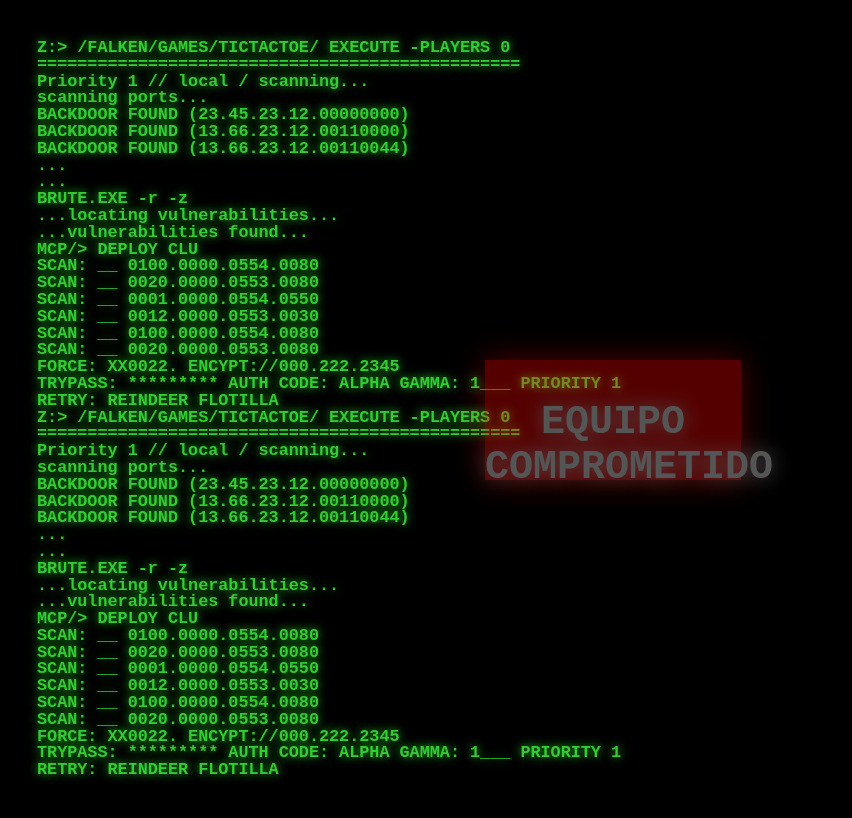
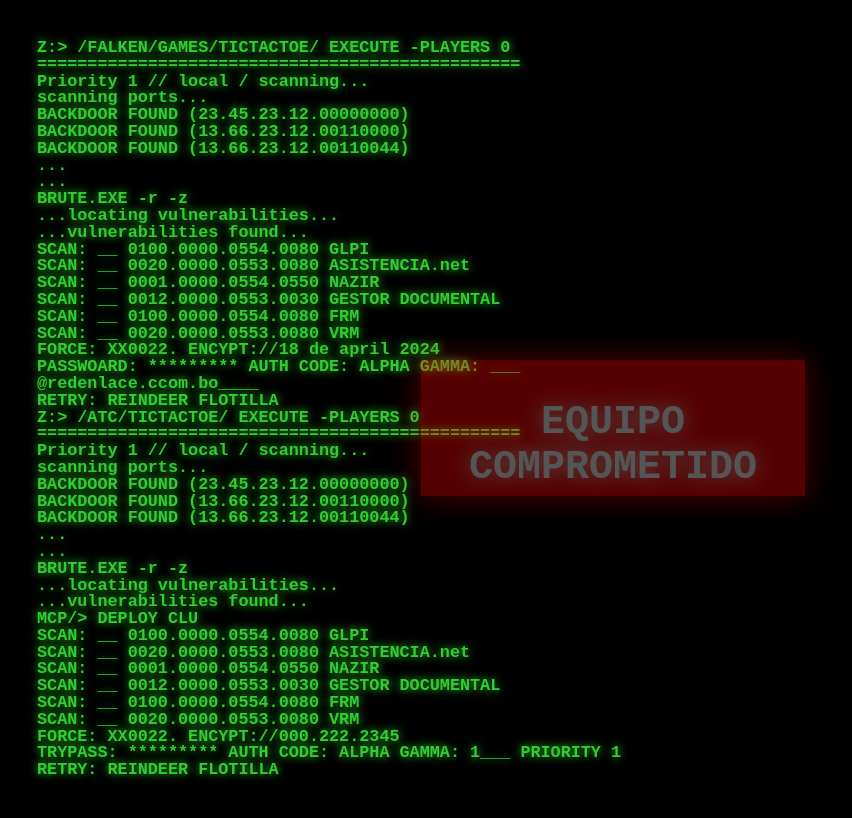
Before and after one commit to Sentinel-redenlace/atc, a plain HTML site: page index.html in a window 1280 px wide. Shown: the whole page, without its empty margins (27-879 px from the left). Drawn offline with Linux system fonts and the light colour scheme.

Commit message:
cambio para enlazar con google analytics

```diff
--- a/index.html
+++ b/index.html
@@ -5,15 +5,16 @@
     <meta name="viewport"
           content="width=device-width, user-scalable=no, initial-scale=1.0, maximum-scale=1.0, minimum-scale=1.0">
     <meta http-equiv="X-UA-Compatible" content="ie=edge">
-    <title>Document</title>
+    <title>files-atc</title>
     <link href="src/css/style.css" rel="stylesheet" type="text/css"/>
     <script async src="https://www.googletagmanager.com/gtag/js?id=G-RP89B7KKSH"></script>
+    <script async src="https://www.googletagmanager.com/gtag/js?id=G-CSBD29E6J0"></script>
     <script>
-        window.dataLayer = window.dataLayer || [];
-        function gtag(){dataLayer.push(arguments);}
-        gtag('js', new Date());
+      window.dataLayer = window.dataLayer || [];
+      function gtag(){dataLayer.push(arguments);}
+      gtag('js', new Date());
 
-        gtag('config', 'G-RP89B7KKSH');
+      gtag('config', 'G-CSBD29E6J0');
     </script>
 </head>
 <body>
--- a/src/css/style.css
+++ b/src/css/style.css
@@ -31,10 +31,10 @@ p {
     box-shadow: 0 0 30px red;
     text-shadow: 0 0 20px white;
     color: white;
-    width: 20vw;
-    height: 15vh;
+    width: 30vw;
+    height: 17vh;
     position: absolute;
-    left: 50%;
+    left: 45%;
     margin-left: -10vw;
     top: 50%;
     margin-top: -5vh;
--- a/src/js/script.js
+++ b/src/js/script.js
@@ -2,6 +2,28 @@ var intervalID = window.setInterval(updateScreen, 200);
 var c = document.getElementById("console");
 
 var txt = [
+    "FORCE: XX0022. ENCYPT://18 de april 2024 ",
+    "PASSWOARD: ********* AUTH CODE: ALPHA GAMMA: ___ @redenlace.ccom.bo____",
+    "RETRY: REINDEER FLOTILLA",
+    "Z:> /ATC/TICTACTOE/ EXECUTE -PLAYERS 0",
+    "================================================",
+    "Priority 1 // local / scanning...",
+    "scanning ports...",
+    "BACKDOOR FOUND (23.45.23.12.00000000)",
+    "BACKDOOR FOUND (13.66.23.12.00110000)",
+    "BACKDOOR FOUND (13.66.23.12.00110044)",
+    "...",
+    "...",
+    "BRUTE.EXE -r -z",
+    "...locating vulnerabilities...",
+    "...vulnerabilities found...",
+    "MCP/> DEPLOY CLU",
+    "SCAN: __ 0100.0000.0554.0080 GLPI",
+    "SCAN: __ 0020.0000.0553.0080 ASISTENCIA.net",
+    "SCAN: __ 0001.0000.0554.0550 NAZIR",
+    "SCAN: __ 0012.0000.0553.0030 GESTOR DOCUMENTAL",
+    "SCAN: __ 0100.0000.0554.0080 FRM",
+    "SCAN: __ 0020.0000.0553.0080 VRM",
     "FORCE: XX0022. ENCYPT://000.222.2345",
     "TRYPASS: ********* AUTH CODE: ALPHA GAMMA: 1___ PRIORITY 1",
     "RETRY: REINDEER FLOTILLA",
@@ -17,35 +39,12 @@ var txt = [
     "BRUTE.EXE -r -z",
     "...locating vulnerabilities...",
     "...vulnerabilities found...",
-    "MCP/> DEPLOY CLU",
-    "SCAN: __ 0100.0000.0554.0080",
-    "SCAN: __ 0020.0000.0553.0080",
-    "SCAN: __ 0001.0000.0554.0550",
-    "SCAN: __ 0012.0000.0553.0030",
-    "SCAN: __ 0100.0000.0554.0080",
-    "SCAN: __ 0020.0000.0553.0080",
-    "FORCE: XX0022. ENCYPT://000.222.2345",
-    "TRYPASS: ********* AUTH CODE: ALPHA GAMMA: 1___ PRIORITY 1",
-    "RETRY: REINDEER FLOTILLA",
-    "Z:> /FALKEN/GAMES/TICTACTOE/ EXECUTE -PLAYERS 0",
-    "================================================",
-    "Priority 1 // local / scanning...",
-    "scanning ports...",
-    "BACKDOOR FOUND (23.45.23.12.00000000)",
-    "BACKDOOR FOUND (13.66.23.12.00110000)",
-    "BACKDOOR FOUND (13.66.23.12.00110044)",
-    "...",
-    "...",
-    "BRUTE.EXE -r -z",
-    "...locating vulnerabilities...",
-    "...vulnerabilities found...",
-    "MCP/> DEPLOY CLU",
-    "SCAN: __ 0100.0000.0554.0080",
-    "SCAN: __ 0020.0000.0553.0080",
-    "SCAN: __ 0001.0000.0554.0550",
-    "SCAN: __ 0012.0000.0553.0030",
-    "SCAN: __ 0100.0000.0554.0080",
-    "SCAN: __ 0020.0000.0553.0080",
+    "SCAN: __ 0100.0000.0554.0080 GLPI",
+    "SCAN: __ 0020.0000.0553.0080 ASISTENCIA.net",
+    "SCAN: __ 0001.0000.0554.0550 NAZIR",
+    "SCAN: __ 0012.0000.0553.0030 GESTOR DOCUMENTAL",
+    "SCAN: __ 0100.0000.0554.0080 FRM",
+    "SCAN: __ 0020.0000.0553.0080 VRM",
 ]
 
 var docfrag = document.createDocumentFragment();
```
